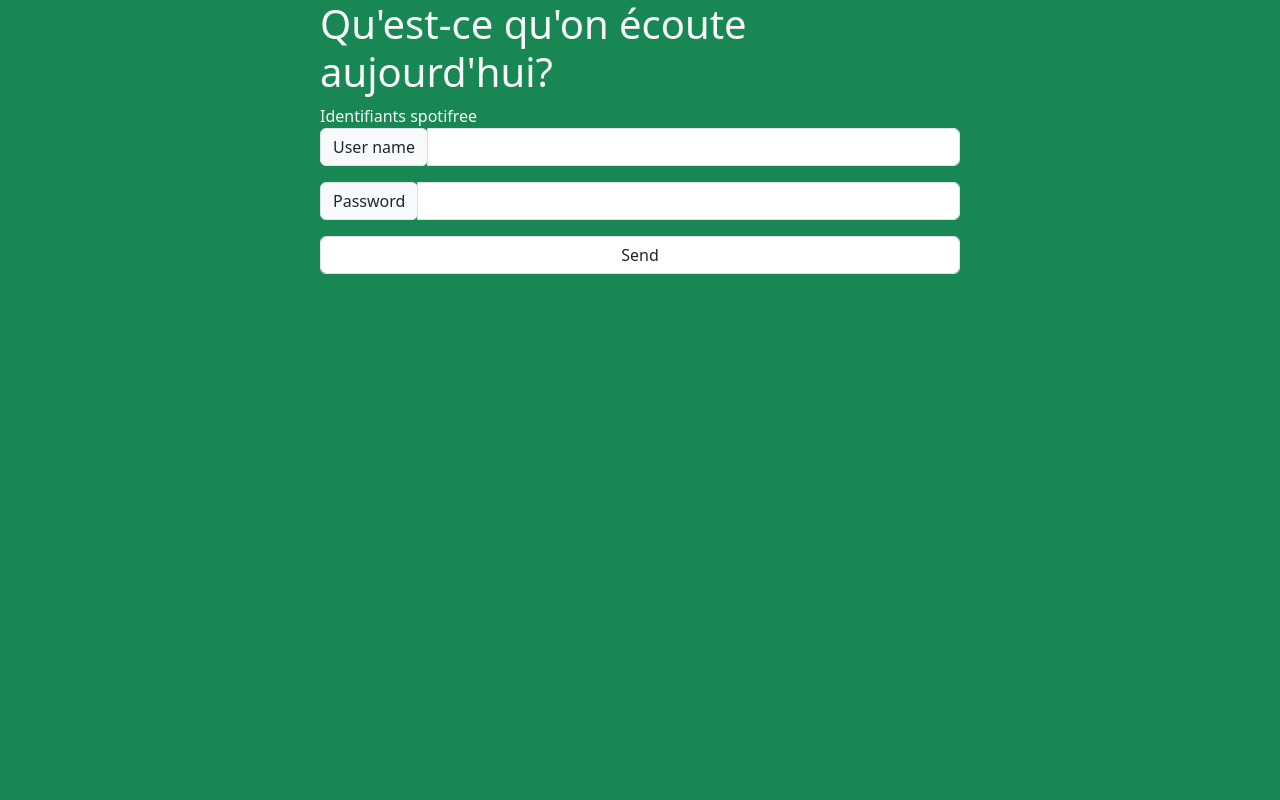
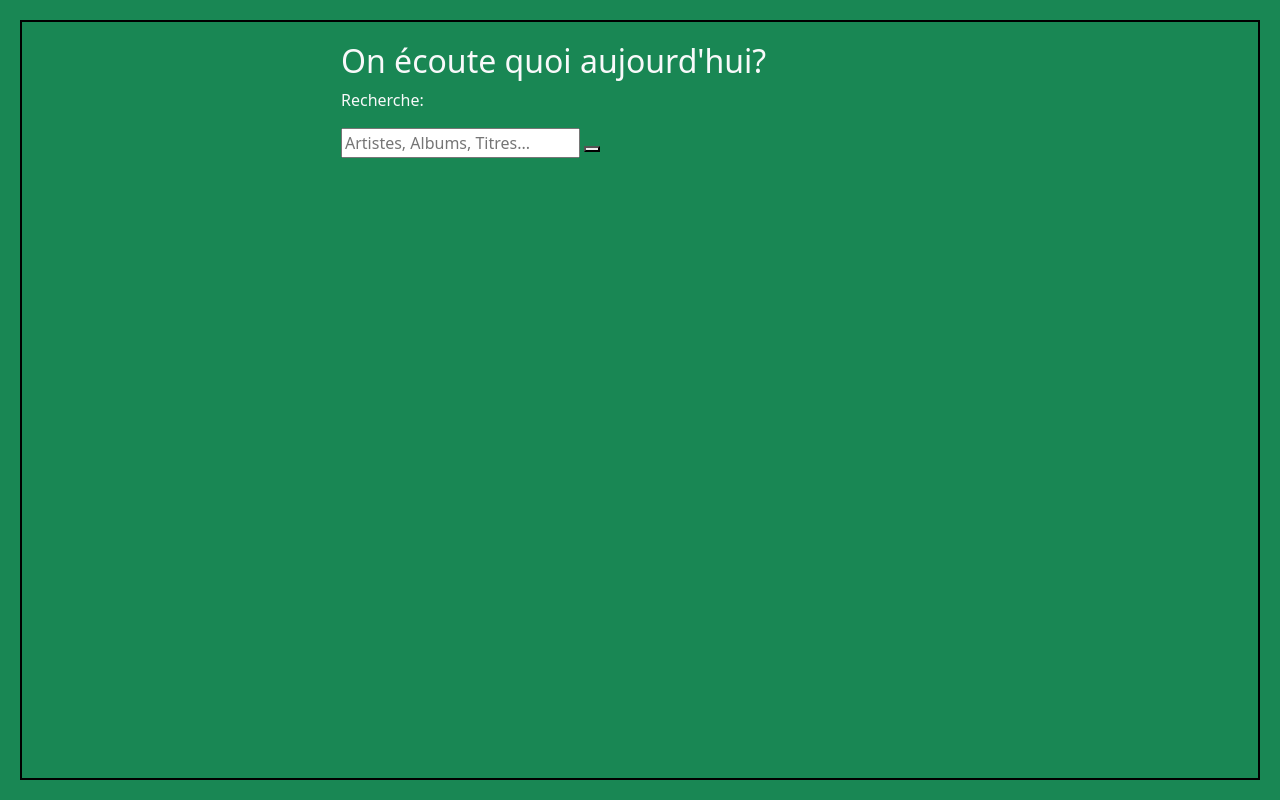
Before and after one commit to just-shak/Spotifree, a Flask app: template templates/search.html in a window 1280 px wide. Run offline with Flask 2, Linux system fonts and the light colour scheme; the template is opened without the code that fills it, so the values that code supplies are empty; some libraries are stand-ins or nearby versions.

Commit message:
search bar + button

```diff
--- a/templates/search.html
+++ b/templates/search.html
@@ -4,41 +4,30 @@
     <meta charset='UTF-8' />
     <title>Espace personnel</title>
     <link rel='stylesheet' href='bootstrap.css'>
+        <style>
+            .bg-success {
+                background-color: rgba(40, 199, 8, 0.833);
+                color: white;
+                border: 2px solid black;
+                margin: 20px;
+                padding: 20px;
+            }
+        </style>
 </head>
 
 <body class='bg-success text-light'>
     <div class="d-flex flex-column align-items-center">
         <div class="w-50">
-            <h1>Qu'est-ce qu'on écoute aujourd'hui?</h1>
+               <h2>On écoute quoi aujourd'hui?</h2>
+                <p>Recherche:</p>
+                    <form class="example" action="/action_page.php">
+                    <input type="text" placeholder="Artistes, Albums, Titres..." name="search">
+                    <button type="submit"><i class="fa fa-search"></i></button>
+                    </form>
         </div>
-        <div class="w-50"><label for="basic-url">Identifiants spotifree</label></div>
-        <form class="w-50" method="post" action="/login">
-            <div class="input-group mb-3">
-                <div class="input-group-prepend">
-                    <span class="input-group-text" id="inputGroup-sizing-sm">User    name</span>
-                </div>
-                <input type="text" name="user" class="form-control" id="basic-url"
-                    aria-describedby="inputGroup-sizing-sm" placeholder="{{ name }}" />
-            </div>
-            <div class="input-group mb-3">
-                <div class="input-group-prepend">
-                    <span class=" input-group-text" id="basic-addon3">Password</span>
-                </div>
-                <input type="password" name="password" class="form-control" id="basic-url"
-                    aria-describedby="basic-addon3" />
-            </div>
-            <div class="input-group mb-3">
-                <button type="submit" class="form-control" id="basic-url" aria-describedby="basic-addon3">Send</button>
-            </div>
-        </form>
-        <ul>
-            {% for data in datas %}
-            <li>
-                {{ data }}
-            </li>
-            {% endfor %}
-        </ul>
     </div>
 </body>
-
+<!-- la source de ce ptit bouton
+https://www.w3schools.com/howto/tryit.asp?filename=tryhow_css_search_button
+-->
 </html>
```
